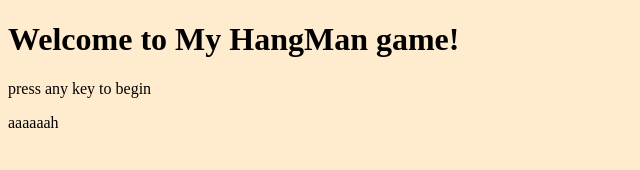
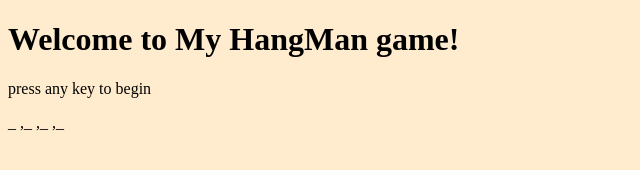
Before and after one commit to FunariJoke/HangMan, a plain HTML site: page index.html in a window 1280 px wide. Shown: the full height of the page, 0-640 px from the left. Drawn offline with Linux system fonts and the light colour scheme.

Commit message:
Fixed error in basic code before hitting the hay

```diff
--- a/index.html
+++ b/index.html
@@ -46,7 +46,7 @@
             var wordlength = randomwordchoice[i];
             placeholders.push("_ ")
             console.log(placeholders)
-            if (i === randomwordchoice.length) {
+            if (i < randomwordchoice.length) {
                 wordtext.textContent = placeholders
             }
         }
```
